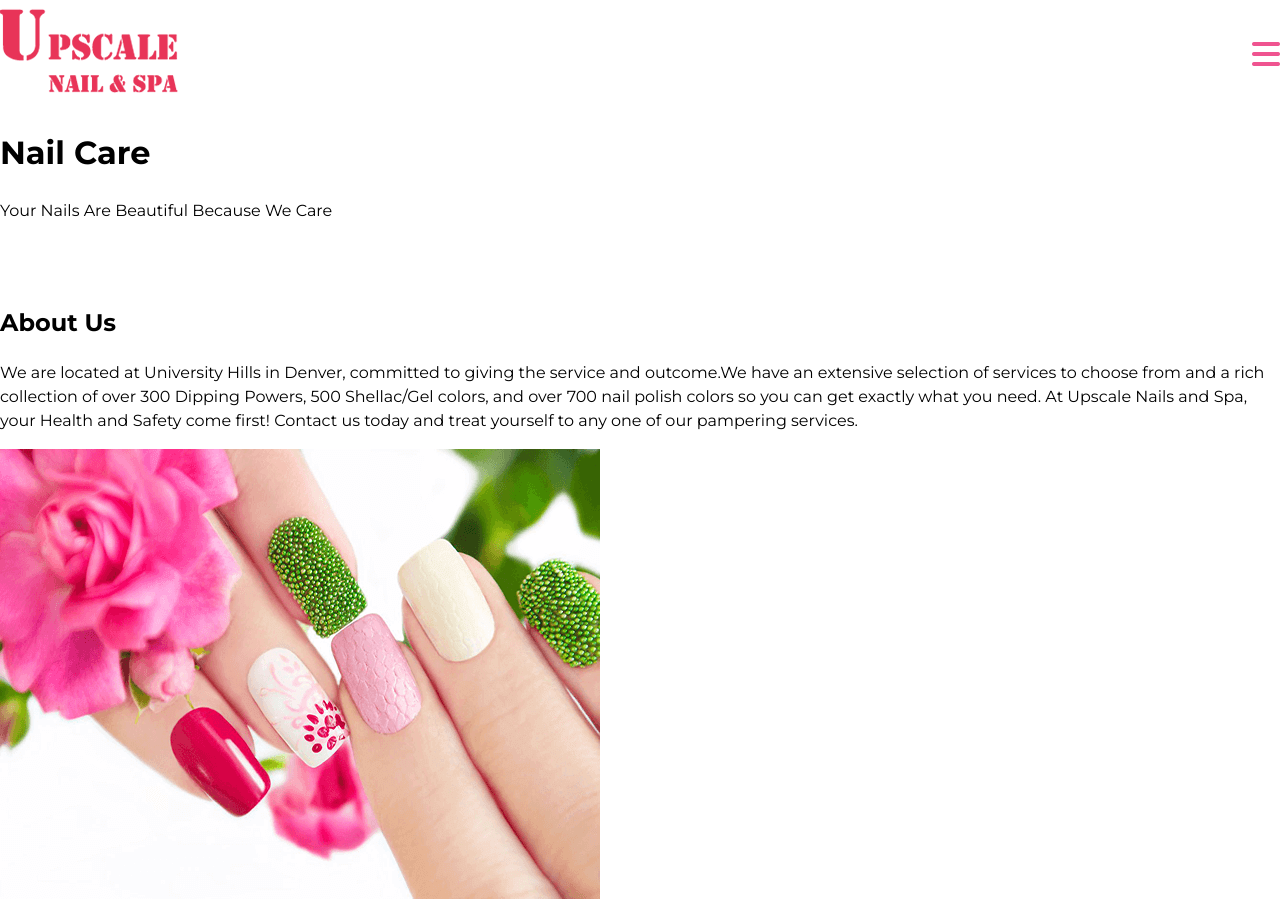
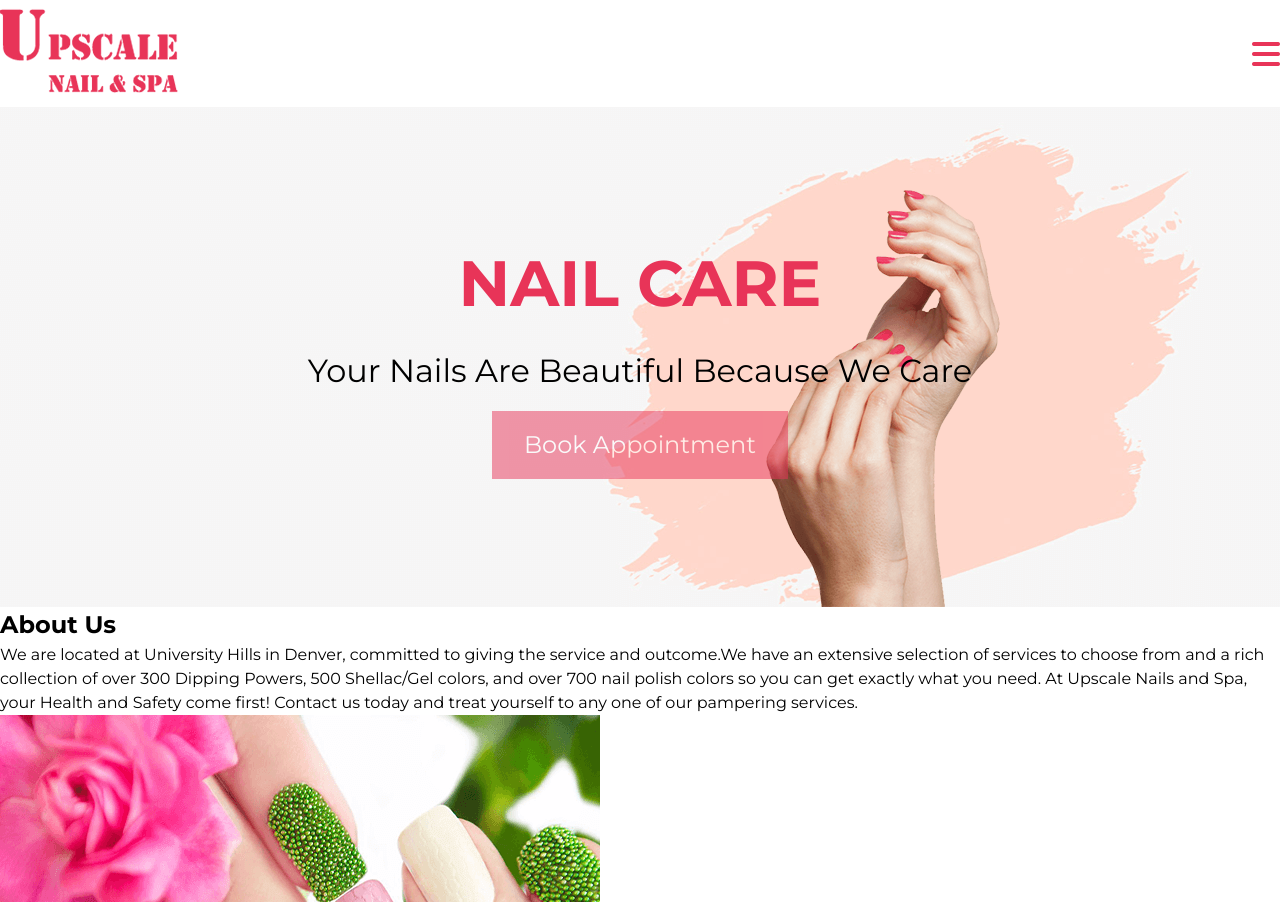
Before and after one commit to thanhpham091790/upscale-nails-denver, a plain HTML site: page index.html in a window 1280 px wide. Shown: the top 902 px of the page. Drawn offline with Linux system fonts and the light colour scheme.

Commit message:
Style hero section.

```diff
--- a/index.css
+++ b/index.css
@@ -6,8 +6,9 @@
 
 :root {
   --color-1: #2a2a2a;
-  --color-2: #ef5490;
+  --color-2: #e83458;
   --color-3: #ffffff;
+  --color-4: #f6f5f5;
 }
 
 body {
@@ -16,6 +17,16 @@ body {
   font-weight: 400;
   font-size: 16px;
   line-height: 1.5;
+}
+
+h1,
+h2,
+h3,
+h4,
+h5,
+h6,
+p {
+  margin: 0;
 }
 
 a,
@@ -44,6 +55,15 @@ i {
   transform: translateX(100%);
   transition: all 1s ease-in-out;
 }
+.header .nav a {
+  font-weight: 500;
+  font-size: 1.25rem;
+  text-transform: uppercase;
+  color: var(--color-3);
+}
+.header .nav a:hover {
+  text-decoration: underline;
+}
 .header .close-nav {
   font-size: 2rem;
   color: var(--color-3);
@@ -61,12 +81,38 @@ i {
   justify-content: flex-start;
   align-items: center;
 }
-.header a {
-  font-weight: 500;
-  font-size: 1.25rem;
+.header .hero {
+  width: 100vw;
+  height: 500px;
+  background-image: url("./public/hero.png");
+  background-color: var(--color-4);
+  background-repeat: no-repeat;
+  background-position: 75% 50%;
+  display: flex;
+  flex-direction: column;
+  justify-content: center;
+  align-items: center;
+  text-align: center;
+}
+.header h1 {
+  font-size: 4rem;
+  font-weight: 700;
+  letter-spacing: 1%;
   text-transform: uppercase;
+  color: var(--color-2);
+}
+.header p {
+  font-size: 2rem;
+  margin: 1rem 0;
+}
+.header .book {
+  display: inline-block;
+  background-color: var(--color-2);
   color: var(--color-3);
-}
-.header a:hover {
-  text-decoration: underline;
+  text-decoration: none;
+  padding: 1rem 2rem;
+  opacity: 0.5;
+  font: inherit;
+  font-weight: 400;
+  font-size: 1.5rem;
 }/*# sourceMappingURL=index.css.map */
--- a/index.html
+++ b/index.html
@@ -75,11 +75,9 @@
             </nav>
         </div>
         <div class="hero">
-            <h1 class="heading-1">Nail Care</h1>
-            <p class="body-1">Your Nails Are Beautiful Because We Care</p>
-            <a href="tel:3033001088" class="hero-btn">
-                <h3 class="heading-3">Book Appointment</h3>
-            </a>
+            <h1>Nail Care</h1>
+            <p>Your Nails Are Beautiful Because We Care</p>
+            <a href="tel:3033001088" class="book">Book Appointment</a>
         </div>
     </header>
 
```
Also changed, not shown: public/hero.png (renamed from public/nail_1500.png).
